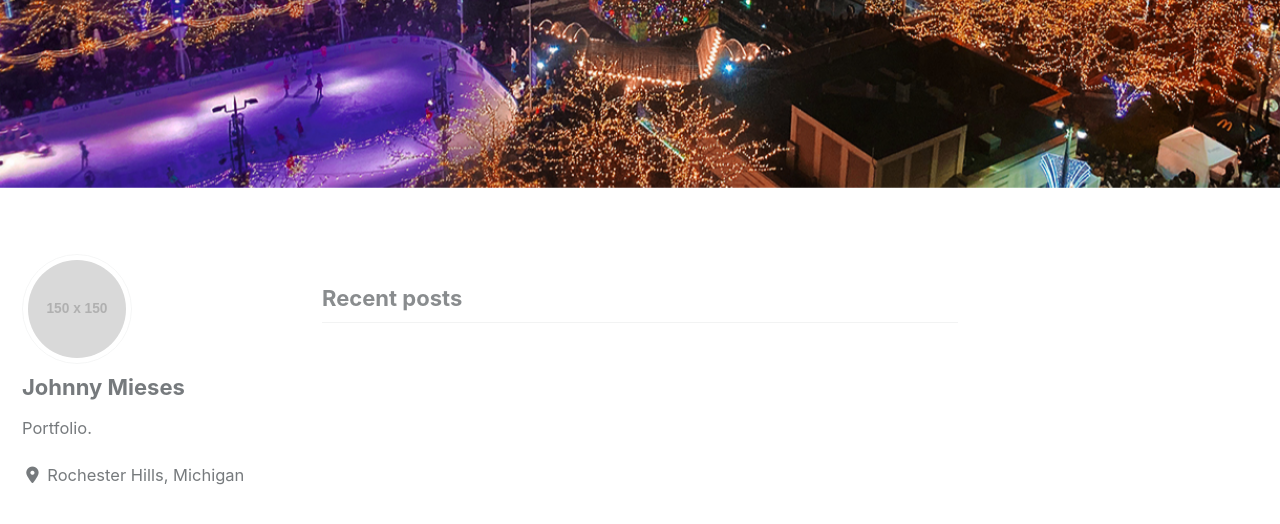
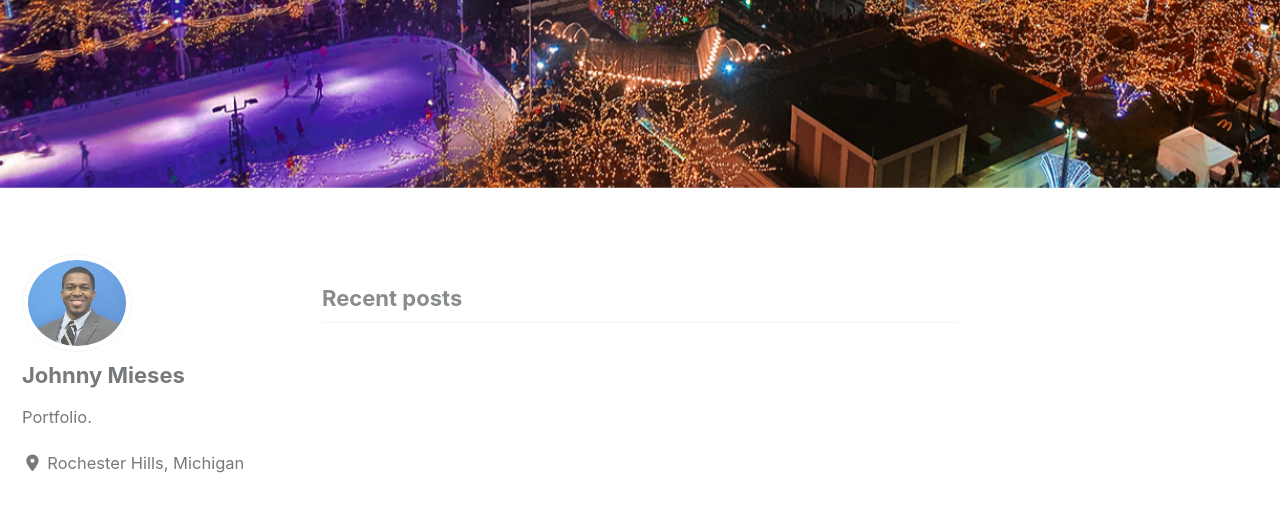
Before and after one commit to jmieses/jmportfolio.github.io, a Jekyll site: the page built from index.html, in a window 1280 px wide and 900 px high, scrolled down 510 px. Shown: the top 524 px of the window. Built offline with Jekyll 4.4.1, drawn with Linux system fonts in a browser that asks for light colours; cached includes are drawn as plain includes; nearby versions of some CDN libraries; the list of posts is cut into pages by our own code.

Commit message:
resize avatar image 150x130

```diff
--- a/_config.yml
+++ b/_config.yml
@@ -108,7 +108,7 @@
 # Site Author
 author:
   name             : "Johnny Mieses"
-  avatar           : "https://via.placeholder.com/150" #"/assets/images/biophoto.jpg" # path of avatar image, e.g. "/assets/images/bio-photo.jpg"
+  avatar           : "/assets/images/biophoto.jpg" #"https://via.placeholder.com/150" #"/assets/images/biophoto.jpg" # path of avatar image, e.g. "/assets/images/bio-photo.jpg"
   bio              : "Portfolio."
   location         : "Rochester Hills, Michigan"
   email            :
```
Also changed, not shown: assets/images/biophoto.JPG.
